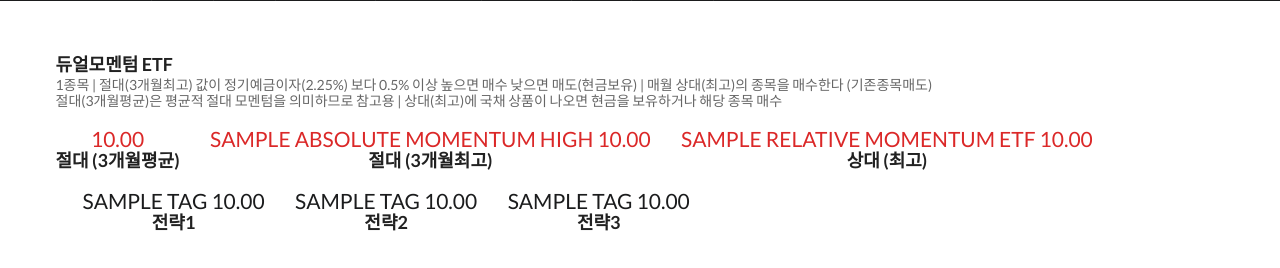
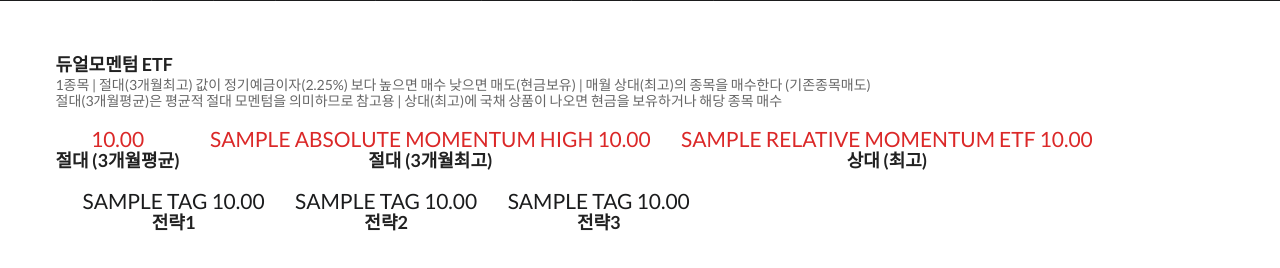
Before and after one commit to 0hoo/snowball, a Flask app: template templates/etfs.html in a window 1280 px wide. Shown: the part 42-310 px from the top of the page. Run offline with Flask 2, Linux system fonts and the light colour scheme; the template is opened without the code that fills it: most values are stand-ins (such as "Sample title", 1, 10 or a date in 2020); some libraries are stand-ins or nearby versions.

Commit message:
절대 모멘텀 기준 +0.5% 제거

```diff
--- a/app.py
+++ b/app.py
@@ -13,7 +13,7 @@ app = Flask(__name__)
 
 
 VERSION = 1.07
-INTEREST = 2.25 + 0.5
+INTEREST = 2.25
 
 
 @app.route('/stocks')
--- a/templates/etfs.html
+++ b/templates/etfs.html
@@ -19,7 +19,7 @@
     <div class="content">
         듀얼모멘텀 ETF
         <div class="sub header">
-            {{ etfs|count }}종목 | 절대(3개월최고) 값이 정기예금이자(2.25%) 보다 0.5% 이상 높으면 매수 낮으면 매도(현금보유) | 매월 상대(최고)의 종목을 매수한다 (기존종목매도)
+            {{ etfs|count }}종목 | 절대(3개월최고) 값이 정기예금이자(2.25%) 보다 높으면 매수 낮으면 매도(현금보유) | 매월 상대(최고)의 종목을 매수한다 (기존종목매도)
             <br> 절대(3개월평균)은 평균적 절대 모멘텀을 의미하므로 참고용 | 상대(최고)에 국채 상품이 나오면 현금을 보유하거나 해당 종목 매수
         </div>
         <div class="ui mini statistic {% if stat.absolute_momentum_month3_avg <= INTEREST %}blue{% else %}red{% endif %}">
```
